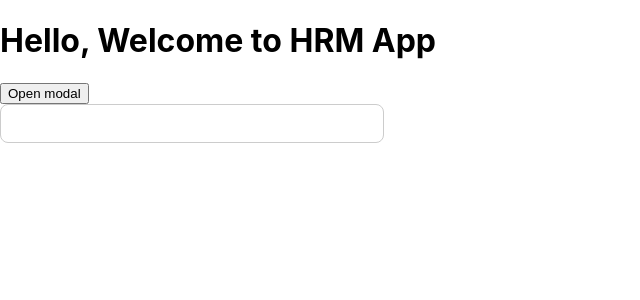
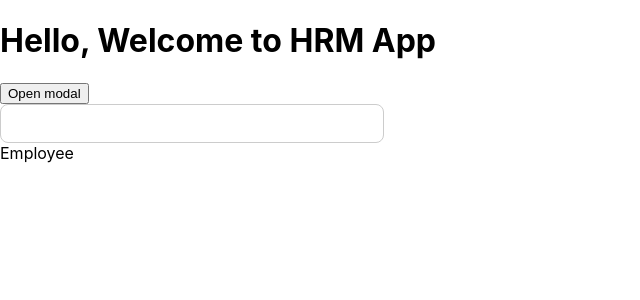
Before and after one commit to nijin-26/hrm, a React (Create React App) app: page / in a window 1280 px wide. Shown: the top 300 px of the page, without its empty margins (0-640 px from the left). Built offline with nearby package versions, Linux system fonts and the light colour scheme.

Commit message:
Add: Basic folder structure

```diff
--- a/src/App.tsx
+++ b/src/App.tsx
@@ -4,6 +4,7 @@ import Modal from "./components/Modal/Modal";
 import Button from "./components/Button/Button";
 import SearchSkill from "./components/SearchSkill/SearchSkill";
 import { AppThemeProvider } from "./core/theme/provider";
+import Employee from "./Employee/Employee";
 
 function App() {
   const [theme, setTheme] = useState("light");
@@ -66,6 +67,7 @@ function App() {
           <Button btnType="primary">Submit</Button>
           <Button btnType="secondary">Submit</Button>
         </Modal>
+        <Employee />
       </div>
     </AppThemeProvider>
   );
--- /dev/null
+++ b/src/Employee/Employee.tsx
@@ -0,0 +1,7 @@
+import React from "react";
+
+const Employee = () => {
+  return <div>Employee</div>;
+};
+
+export default Employee;
--- /dev/null
+++ b/src/components/NavBar/NavBar.styles.ts
@@ -0,0 +1 @@
+import styled from "styled-components";
```
Also changed, not shown: src/components/NavBar/NavBar.tsx (added, +7 -0 lines).
